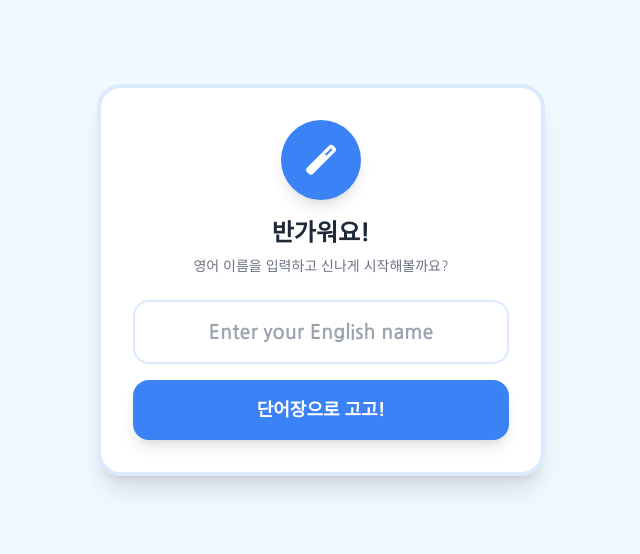
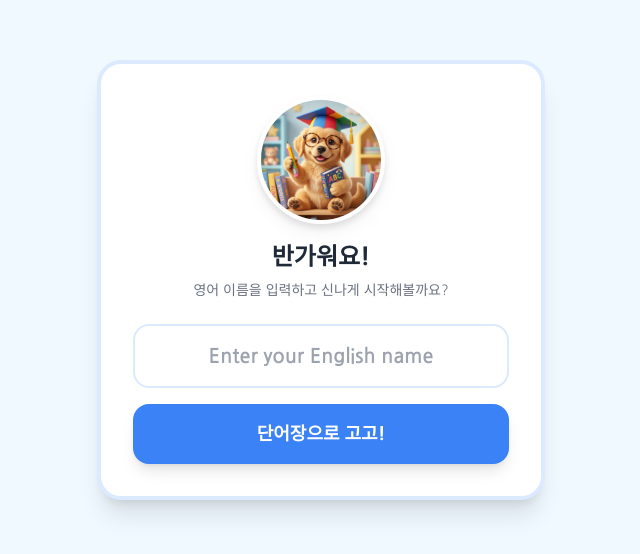
Before and after one commit to hingong2/english-words, a plain HTML site: page index.html in a window 1280 px wide. Shown: the part 120-674 px from the top of the page, without its empty margins (319-959 px from the left). Drawn offline with nearby package versions, Linux system fonts and the light colour scheme.

Commit message:
Update mascot to cute puppy with book and pencil

```diff
--- a/index.html
+++ b/index.html
@@ -4,7 +4,7 @@
 <head>
     <meta charset="UTF-8">
     <meta name="viewport" content="width=device-width, initial-scale=1.0">
-    <title>초등 영어 단어장 & 멀티 퀴즈22</title>
+    <title>초등 영어 단어장 & 멀티 퀴즈</title>
     <script src="https://cdn.tailwindcss.com"></script>
     <link href="https://cdnjs.cloudflare.com/ajax/libs/font-awesome/6.0.0/css/all.min.css" rel="stylesheet">
     <style>
@@ -115,9 +115,8 @@
     <div id="nameEntryScreen"
         class="max-w-md w-full bg-white rounded-3xl shadow-xl p-8 text-center border-4 border-blue-100">
         <div class="mb-6">
-            <div
-                class="w-20 h-20 bg-blue-500 text-white rounded-full flex items-center justify-center text-3xl mx-auto mb-4 shadow-lg">
-                <i class="fas fa-magic"></i>
+            <div class="w-32 h-32 mx-auto mb-4 drop-shadow-lg">
+                <img src="mascot.png" alt="Cute Mascot" class="w-full h-full object-contain rounded-full border-4 border-white shadow-inner bg-blue-50">
             </div>
             <h1 class="text-2xl font-black text-gray-800 mb-2">반가워요!</h1>
             <p class="text-gray-500 text-sm font-medium">영어 이름을 입력하고 신나게 시작해볼까요?</p>
```
Also changed, not shown: mascot.png (added).
